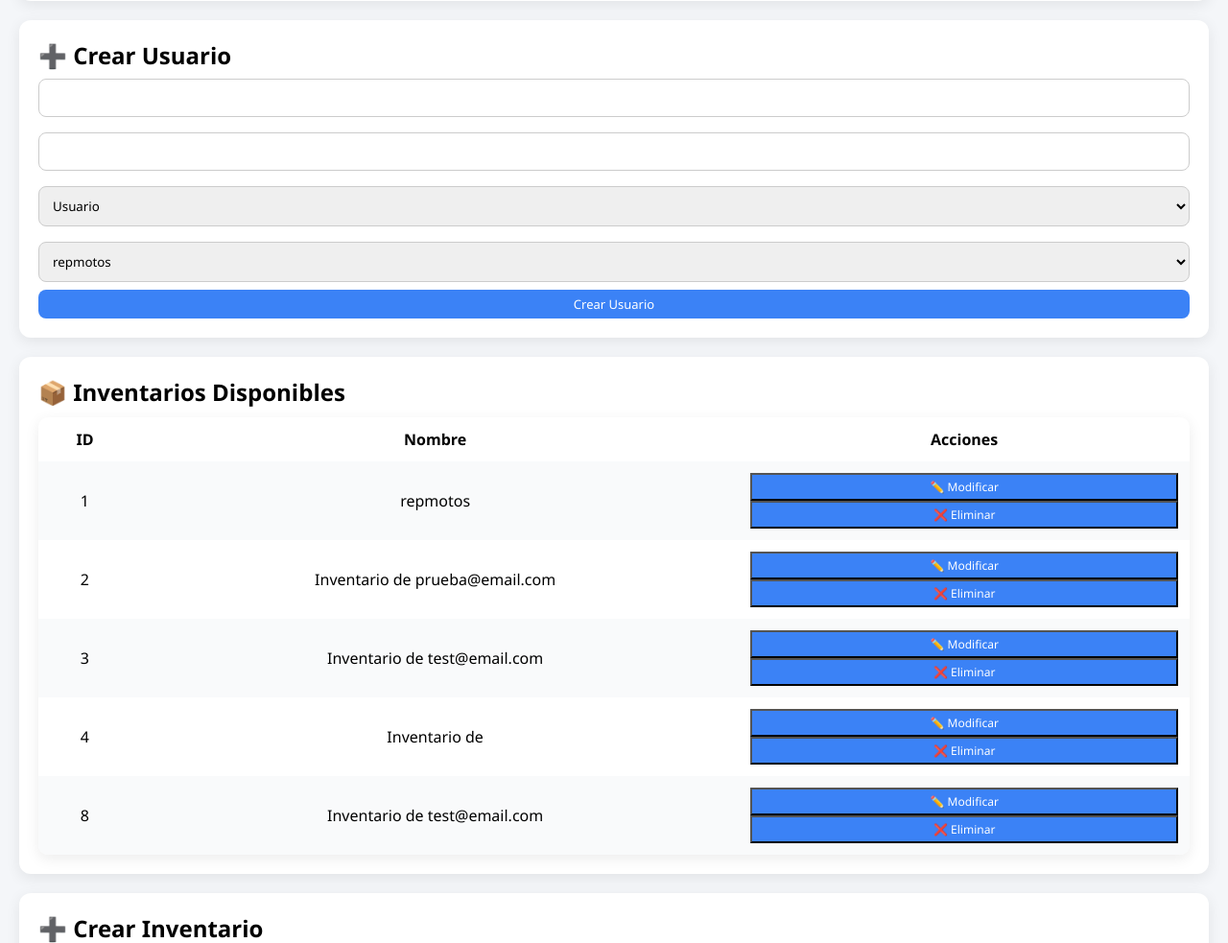
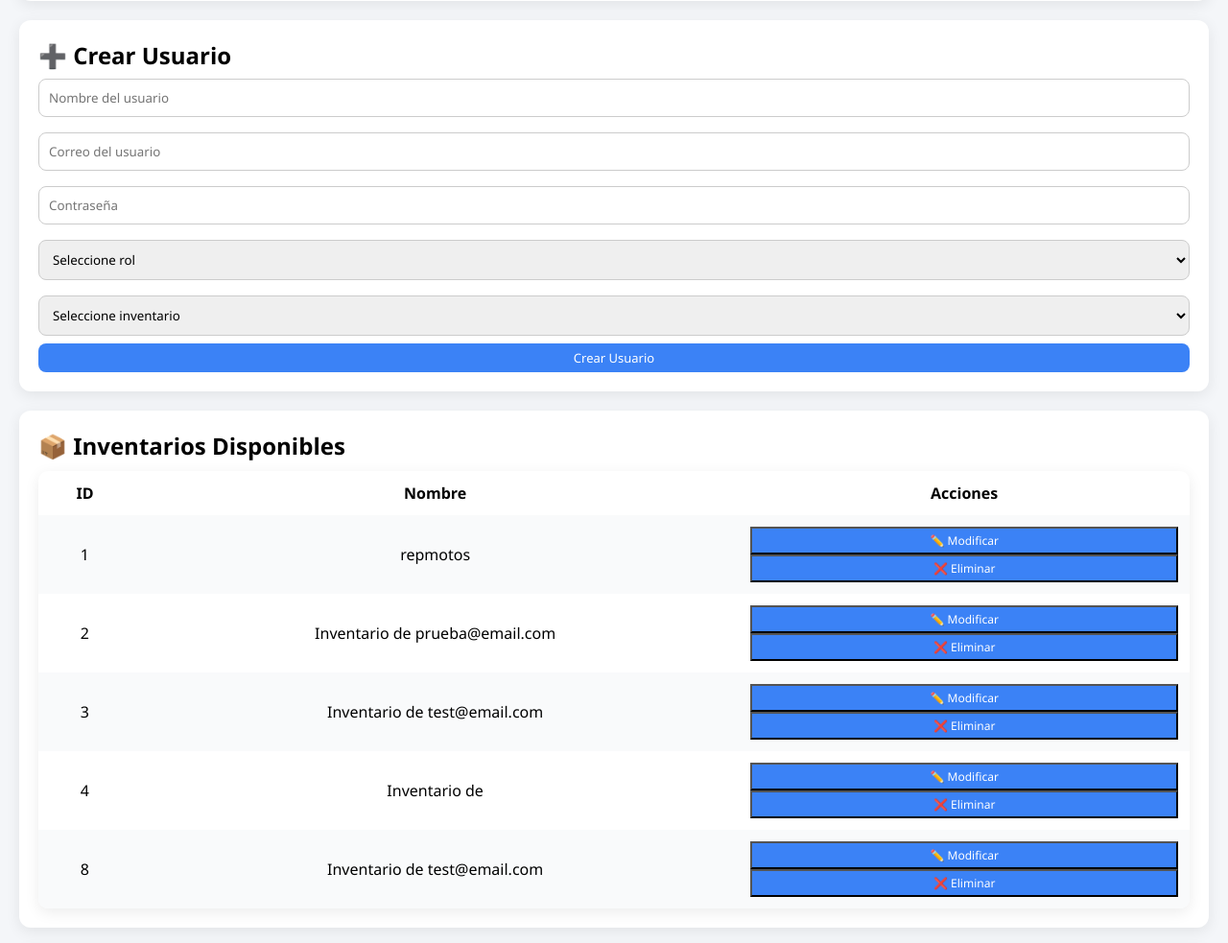
Before and after one commit to miarevaloto/inventario-test, a Flask app: page /admin in a window 1280 px wide. Shown: the part 552-1535 px from the top of the page at 96% size. Run offline with Flask 3, Linux system fonts and the light colour scheme; a user stored in the database is signed in; data comes from the database, SQL or seed files in the repository.

Commit message:
Update admin.html

```diff
--- a/templates/admin.html
+++ b/templates/admin.html
@@ -93,18 +93,41 @@
 <!-- CREAR USUARIO -->
 <div class="card">
 <h2>➕ Crear Usuario</h2>
+
 <form method="POST" action="/crear_usuario_admin">
-<input type="email" name="email" required>
-<input type="password" name="password" required>
-<select name="rol">
+
+    <!-- Nombre del usuario -->
+    <input type="text" name="nombre" placeholder="Nombre del usuario" required pattern="\S+.*" title="No se permiten espacios vacíos">
+
+    <!-- Correo del usuario -->
+    <input type="email" name="email" placeholder="Correo del usuario" required pattern="^[^\s@]+@[^\s@]+\.[^\s@]+$" title="Debe ser un correo válido y sin espacios">
+
+    <!-- Contraseña -->
+    <input type="password" name="password" placeholder="Contraseña" required pattern="\S+.*" title="No se permiten espacios vacíos">
+
+    <!-- Rol -->
+    <select name="rol" required>
+        <option value="">Seleccione rol</option>
         <option value="usuario">Usuario</option>
         <option value="admin">Admin</option>
     </select>
-<select name="inventario_id">
+
+    <!-- Inventario -->
+    <select name="inventario_id" id="inventarioSelect" onchange="toggleNuevoInventario()" required>
+        <option value="">Seleccione inventario</option>
         {% for inv in inventarios %}
         <option value="{{inv['id']}}">{{inv['nombre']}}</option>
         {% endfor %}
+        <option value="nuevo">➕ Nuevo inventario</option>
     </select>
+
+    <!-- Campo para nuevo inventario -->
+    <input type="text" id="nuevoInventario" name="nuevo_inventario"
+           placeholder="Nombre del nuevo inventario"
+           style="display:none;"
+           pattern="\S+.*"
+           title="No se permiten espacios vacíos">
+
     <button class="btn btn-primary">Crear Usuario</button>
 </form>
 </div>
@@ -137,7 +160,7 @@
 <div class="card">
 <h2>➕ Crear Inventario</h2>
 <form method="POST" action="/crear_inventario">
-<input type="text" name="nombre" placeholder="Nombre del inventario" required>
+<input type="text" name="nombre" placeholder="Nombre del inventario" required pattern="\S+.*" title="No se permiten espacios vacíos">
 <button class="btn btn-success">Crear Inventario</button>
 </form>
 </div>
@@ -152,7 +175,7 @@
     <p id="nombreInventarioModificar"></p>
     <form method="POST" action="/modificar_inventario">
       <input type="hidden" name="id" id="idInventarioModificar">
-      <input type="text" name="nombre" placeholder="Nuevo nombre" required>
+      <input type="text" name="nombre" placeholder="Nuevo nombre" required pattern="\S+.*" title="No se permiten espacios vacíos">
       <div style="margin-top:10px;">
         <button type="submit" class="btn btn-primary">Confirmar</button>
         <button type="button" onclick="cerrarModal('modalModificar')" class="btn btn-secondary">Cancelar</button>
@@ -197,6 +220,17 @@ window.onclick = function(event) {
     if (event.target === modModificar) cerrarModal("modalModificar");
     if (event.target === modEliminar) cerrarModal("modalEliminar");
 }
+function toggleNuevoInventario() {
+    const select = document.getElementById("inventarioSelect");
+    const nuevo = document.getElementById("nuevoInventario");
+    if (select.value === "nuevo") {
+        nuevo.style.display = "block";
+        nuevo.required = true;
+    } else {
+        nuevo.style.display = "none";
+        nuevo.required = false;
+    }
+}
 </script>
 
 </body>
```
Lines whose indentation alone changed are shown as unchanged.
